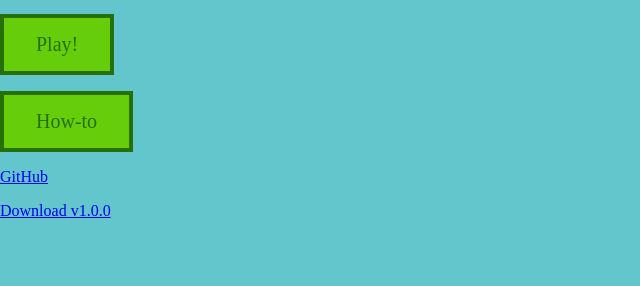
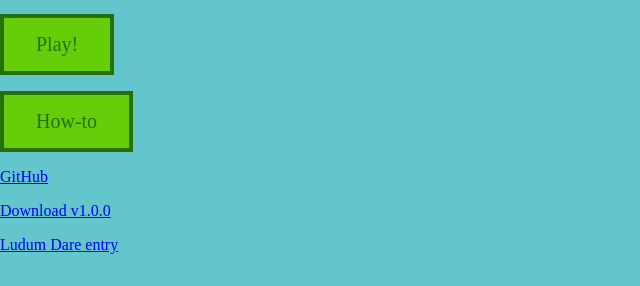
Before and after one commit to ReactorScram/ld37-headsup, a plain HTML site: page index.html in a window 1280 px wide. Shown: the part 514-800 px from the top of the page, without its empty margins (0-640 px from the left). Drawn offline with Linux system fonts and the light colour scheme.

Commit message:
Adding LD link

```diff
--- a/index.html
+++ b/index.html
@@ -12,5 +12,6 @@
 <p><a class="button" href="instructions.html">How-to</a></p>
 <p><a href="https://github.com/ReactorScram/ld37-headsup">GitHub</a></p>
 <p><a href="releases/whats-that-word-v1.0.zip">Download v1.0.0</a></p>
+<p><a href="http://ludumdare.com/compo/ludum-dare-37/?action=preview&uid=29177">Ludum Dare entry</a></p>
 </body>
 </html>
```
